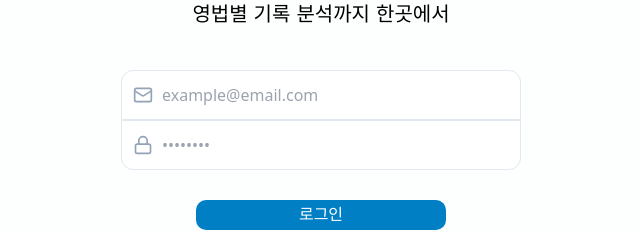
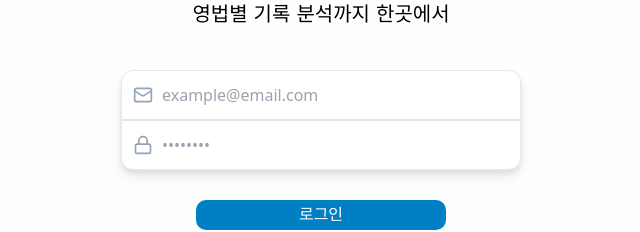
Before and after one commit to alswn1/swim-stats, a React (Vite) app: page /login in a window 1280 px wide. Shown: the part 334-566 px from the top of the page, without its empty margins (319-959 px from the left). Built offline with nearby package versions, Linux system fonts and the light colour scheme; no server answers.

Commit message:
style: 로그인 화면 css 수정

```diff
--- a/src/components/LoginForm.tsx
+++ b/src/components/LoginForm.tsx
@@ -34,7 +34,7 @@ const LoginForm = () => {
   return (
     <div className='relative'>
       <form className='LoginForm' onSubmit={handleLogin}>
-        <div>
+        <div className='drop-shadow-lg'>
           <div className="space-y-2">
             <div className="relative">
               <Mail className="absolute left-3 top-1/2 -translate-y-1/2 text-slate-400" size={20} />
```
